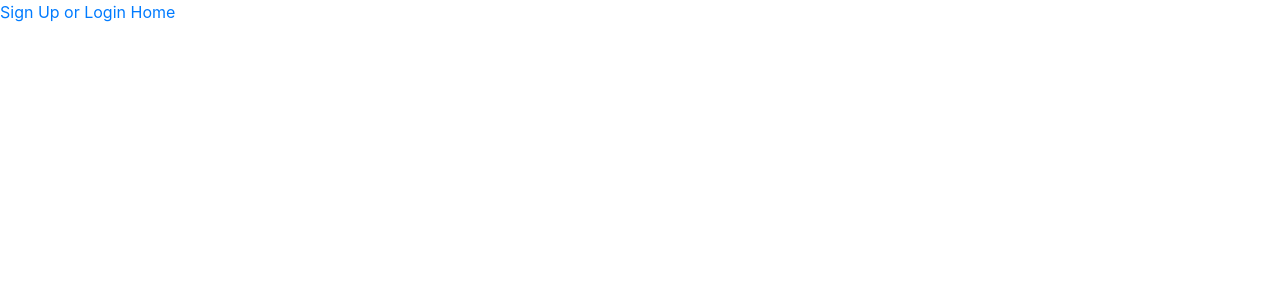
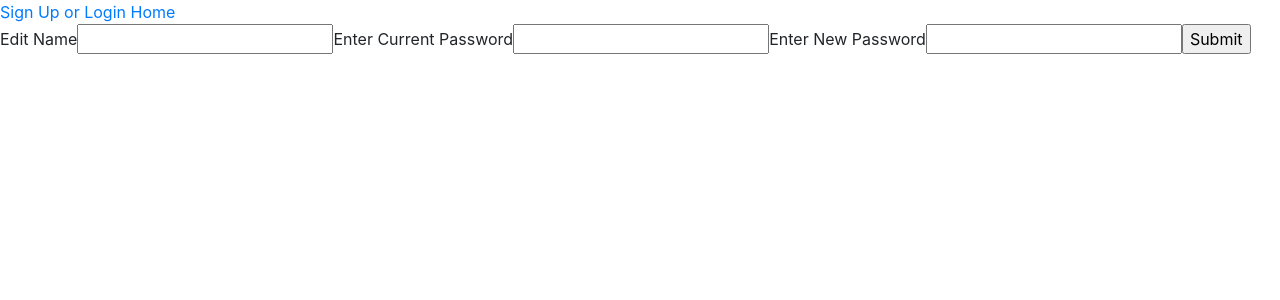
Before and after one commit to joshuamsmith413/job-tracker-client, a React (Create React App) app: page /edit in a window 1280 px wide. Shown: the top 300 px of the page. Built offline with nearby package versions, Linux system fonts and the light colour scheme; no server answers.

Commit message:
added an edit user page and link to it from user shw page. added a patch request to api file

```diff
--- a/src/API.js
+++ b/src/API.js
@@ -54,13 +54,24 @@ const createUser = params => {
   })
 }
 
+const updateUser = (params, userId) => {
+  return fetch(`http://localhost:3000/users/${userId}`, {
+  method: 'PATCH',
+  headers: {
+    'Content-Type': 'application/json',
+    Accept: 'application/json'
+  },
+  body: JSON.stringify(params)
+  })
+}
 
 const API = {
   createJobApp,
   login,
   getUserApps,
   createUser,
-  autoLogin
+  autoLogin,
+  updateUser
 }
 
 export default API;
--- a/src/App.css
+++ b/src/App.css
@@ -6,7 +6,7 @@
   padding: 1%;
 }
 
-#error {
+.error {
   padding-left: 15%;
   color: red;
   font-size: 12px;
--- /dev/null
+++ b/src/components/EditUser.js
@@ -0,0 +1,71 @@
+import React, { useState, useEffect } from 'react';
+import { withRouter } from 'react-router-dom';
+import { connect } from 'react-redux';
+import { login } from '../actions';
+import API from '../API.js';
+
+const EditUser = props => {
+
+  const [name, setName] = useState('');
+  const [newPassword, setNewPassword] = useState('');
+  const [password, setOldPassword] = useState('');
+  const [error, setError] = useState('')
+
+  useEffect(() => {
+    setName(props.currentUser.name)
+  }, [props.currentUser.name])
+
+  const handleNameInput = e => {
+    setName(e.target.value)
+  }
+
+  const handleOldPasswordInput = e => {
+    setOldPassword(e.target.value)
+  }
+
+  const handleNewPasswordInput = e => {
+    setNewPassword(e.target.value)
+  }
+
+  const handleSubmit = e => {
+    e.preventDefault();
+    const params = {name, password, newPassword}
+    API.updateUser(params, props.currentUser.id)
+    .then(r => r.json())
+    .then(data => {
+      if (data.error) {
+        setError(data.error)
+      } else {
+        props.dispatch(login(data))
+        props.history.push(`/profile`)
+      }
+    })
+  }
+
+  const renderError = () => {
+    return error ? <div className='error'>{error}</div> : null
+  }
+
+  return(
+    <div id='edit-user'>
+      <form onSubmit={handleSubmit}>
+        <label>Edit Name</label>
+          <input type='text' value={name} onChange={handleNameInput}/>
+        <label>Enter Current Password</label>
+          <input type='password' value={password} onChange={handleOldPasswordInput}/>
+        <label>Enter New Password</label>
+          <input type='password' value={newPassword} onChange={handleNewPasswordInput}/>
+          <input type='submit'/>
+      </form>
+      {renderError()}
+    </div>
+  )
+}
+
+function mapStateToProps(state){
+    return {
+        currentUser: state.currentUser
+    }
+}
+
+export default connect(mapStateToProps)(withRouter(EditUser));
--- a/src/components/Login.js
+++ b/src/components/Login.js
@@ -1,7 +1,6 @@
 import React, { useState } from 'react';
 import { connect } from 'react-redux';
 import { login, getApps } from '../actions';
-
 import { withRouter } from 'react-router-dom';
 import API from '../API.js';
 
@@ -48,7 +47,7 @@ const Login = props => {
 
 
   const renderError = () => {
-    return error ? <div id='error'>{error}</div> : null
+    return error ? <div className='error'>{error}</div> : null
   }
 
 
--- a/src/components/SignUp.js
+++ b/src/components/SignUp.js
@@ -37,7 +37,7 @@ const SignUp = props => {
   }
 
   const renderError = () => {
-    return error ? <div id='error'>{error}</div> : null
+    return error ? <div className='error'>{error}</div> : null
   }
 
   const handleNameInput = e => {
--- a/src/components/UserShow.js
+++ b/src/components/UserShow.js
@@ -1,8 +1,8 @@
 import React from 'react';
-import { withRouter } from 'react-router-dom';
+import { withRouter, Link } from 'react-router-dom';
 import { connect } from 'react-redux';
 import JobAppForm from './JobAppForm.js';
-import JobAppDisplay from './JobAppDisplay';
+import JobAppDisplay from './JobAppDisplay.js';
 
 const UserShow = props => {
 
@@ -13,7 +13,7 @@ const UserShow = props => {
       })
     }
   }
-  console.log(props.jobApps)
+  console.log(props)
   return (
     <div id='UserShow'>
       <JobAppForm />
@@ -27,6 +27,9 @@ const UserShow = props => {
         <div className='foundOn'><u><strong>Found On</strong></u></div>
         {passAppProps(props.jobApps)}
       </div>
+      <div>
+        <Link to='/edit'>Edit User</Link>
+      </div>
     </div>
   )
 }
--- a/src/containers/MainContainer.js
+++ b/src/containers/MainContainer.js
@@ -5,6 +5,7 @@ import UserShow from '../components/UserShow.js';
 import { Route, withRouter } from 'react-router-dom';
 import { connect } from 'react-redux';
 import Navbar from '../components/NavBar.js';
+import EditUser from '../components/EditUser.js';
 
 const MainContainer = props => {
 
@@ -14,6 +15,7 @@ const MainContainer = props => {
       <Route exact path="/" component={Home} />
       <Route exact path="/auth" render={ () => <AuthContainer handleChange={props.handleChange} handleLogin={props.handleLogin} newUser={props.newUser}/>} />
       <Route path="/profile" render={ () => <UserShow/>} />
+      <Route path="/edit" render={ () => <EditUser/>} />
     </div>
   )
 };
```
